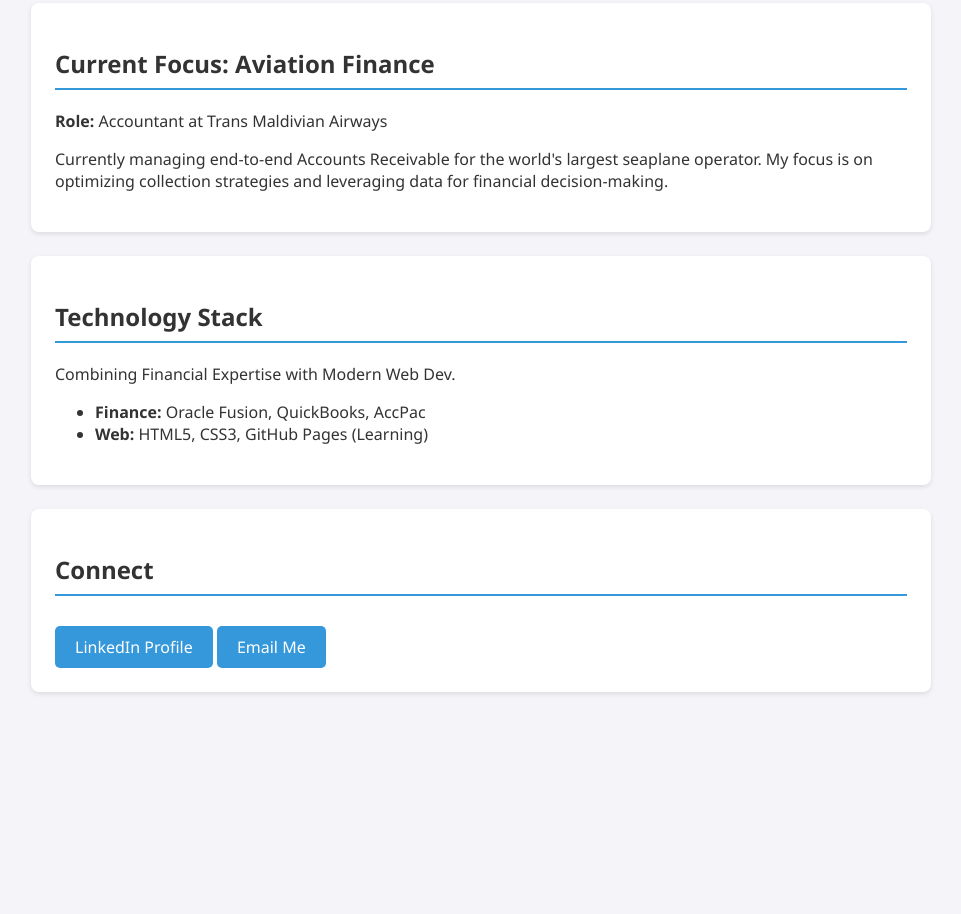
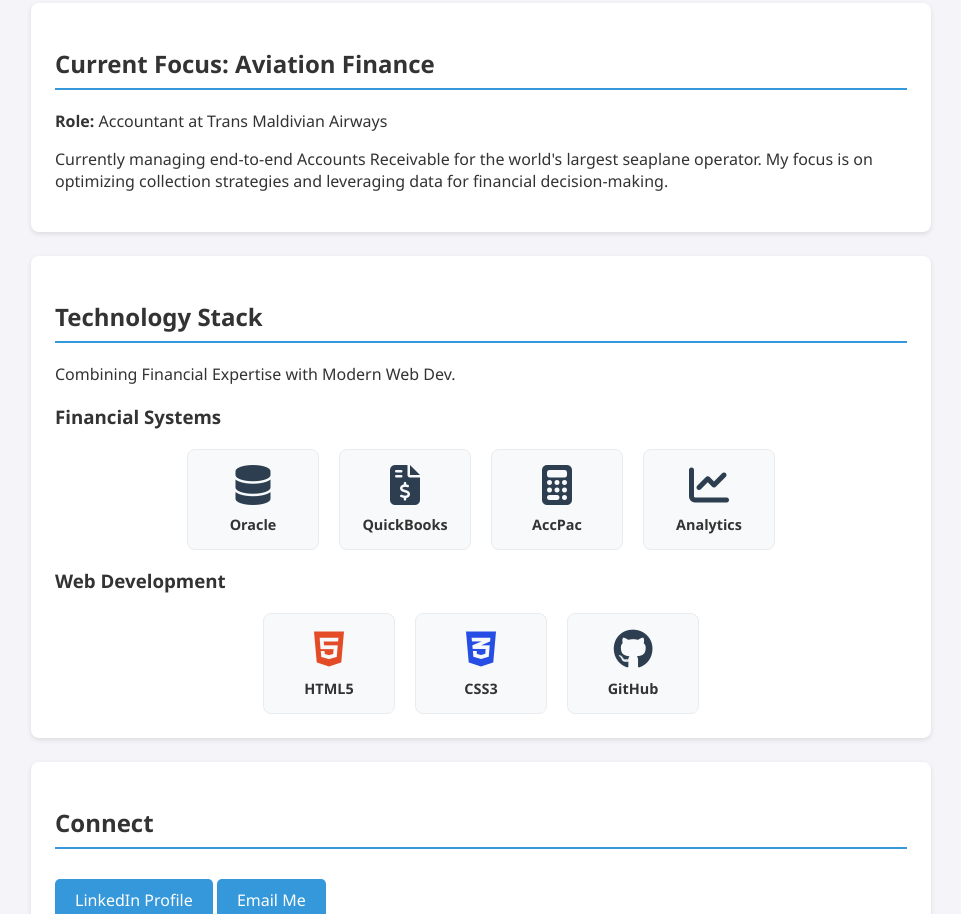
Before and after one commit to amila-nandasiri/amila-nandasiri.github.io, a plain HTML site: page index.html in a window 1280 px wide. Shown: the part 450-1364 px from the top of the page, without its empty margins (159-1120 px from the left). Before the commit the page ends 1174 px from the top, so only its background shows below. Drawn offline with Linux system fonts and the light colour scheme.

Commit message:
Update index.html

```diff
--- a/index.html
+++ b/index.html
@@ -4,6 +4,7 @@
     <meta charset="UTF-8">
     <meta name="viewport" content="width=device-width, initial-scale=1.0">
     <title>Amila Nandasiri | Strategic Finance & Tech</title>
+    <link rel="stylesheet" href="https://cdnjs.cloudflare.com/ajax/libs/font-awesome/6.4.0/css/all.min.css">
     <style>
         /* CSS Styles - This makes it look good */
         body {
@@ -50,6 +51,42 @@
             margin-top: 10px;
         }
         .btn:hover { background: #2980b9; }
+        /* Tech Grid Styles */
+.tech-grid {
+    display: flex;
+    flex-wrap: wrap;
+    gap: 20px;
+    justify-content: center; /* Centers items */
+    margin-top: 20px;
+}
+
+.tech-item {
+    background: #f8f9fa;
+    border: 1px solid #e9ecef;
+    border-radius: 8px;
+    padding: 15px;
+    text-align: center;
+    width: 100px; /* Fixed width for uniformity */
+    transition: transform 0.2s; /* Smooth animation */
+}
+
+.tech-item:hover {
+    transform: translateY(-5px); /* Moves up slightly when hovered */
+    box-shadow: 0 5px 15px rgba(0,0,0,0.1);
+    border-color: #3498db;
+}
+
+.tech-item i {
+    font-size: 2.5rem; /* Icon size */
+    color: #2c3e50;
+    margin-bottom: 10px;
+}
+
+.tech-item span {
+    display: block;
+    font-size: 0.9rem;
+    font-weight: 600;
+}
     </style>
 </head>
 <body>
@@ -72,14 +109,46 @@
             <p>Currently managing end-to-end Accounts Receivable for the world's largest seaplane operator. My focus is on optimizing collection strategies and leveraging data for financial decision-making.</p>
         </div>
 
-        <div class="card">
-            <h2>Technology Stack</h2>
-            <p>Combining Financial Expertise with Modern Web Dev.</p>
-            <ul>
-                <li><strong>Finance:</strong> Oracle Fusion, QuickBooks, AccPac</li>
-                <li><strong>Web:</strong> HTML5, CSS3, GitHub Pages (Learning)</li>
-            </ul>
+<div class="card">
+    <h2>Technology Stack</h2>
+    <p>Combining Financial Expertise with Modern Web Dev.</p>
+
+    <h3>Financial Systems</h3>
+    <div class="tech-grid">
+        <div class="tech-item">
+            <i class="fa-solid fa-database"></i>
+            <span>Oracle</span>
         </div>
+        <div class="tech-item">
+            <i class="fa-solid fa-file-invoice-dollar"></i>
+            <span>QuickBooks</span>
+        </div>
+        <div class="tech-item">
+            <i class="fa-solid fa-calculator"></i>
+            <span>AccPac</span>
+        </div>
+        <div class="tech-item">
+            <i class="fa-solid fa-chart-line"></i>
+            <span>Analytics</span>
+        </div>
+    </div>
+
+    <h3>Web Development</h3>
+    <div class="tech-grid">
+        <div class="tech-item">
+            <i class="fa-brands fa-html5" style="color: #e34c26;"></i>
+            <span>HTML5</span>
+        </div>
+        <div class="tech-item">
+            <i class="fa-brands fa-css3-alt" style="color: #264de4;"></i>
+            <span>CSS3</span>
+        </div>
+        <div class="tech-item">
+            <i class="fa-brands fa-github"></i>
+            <span>GitHub</span>
+        </div>
+    </div>
+</div>
 
         <div class="card">
             <h2>Connect</h2>
```
